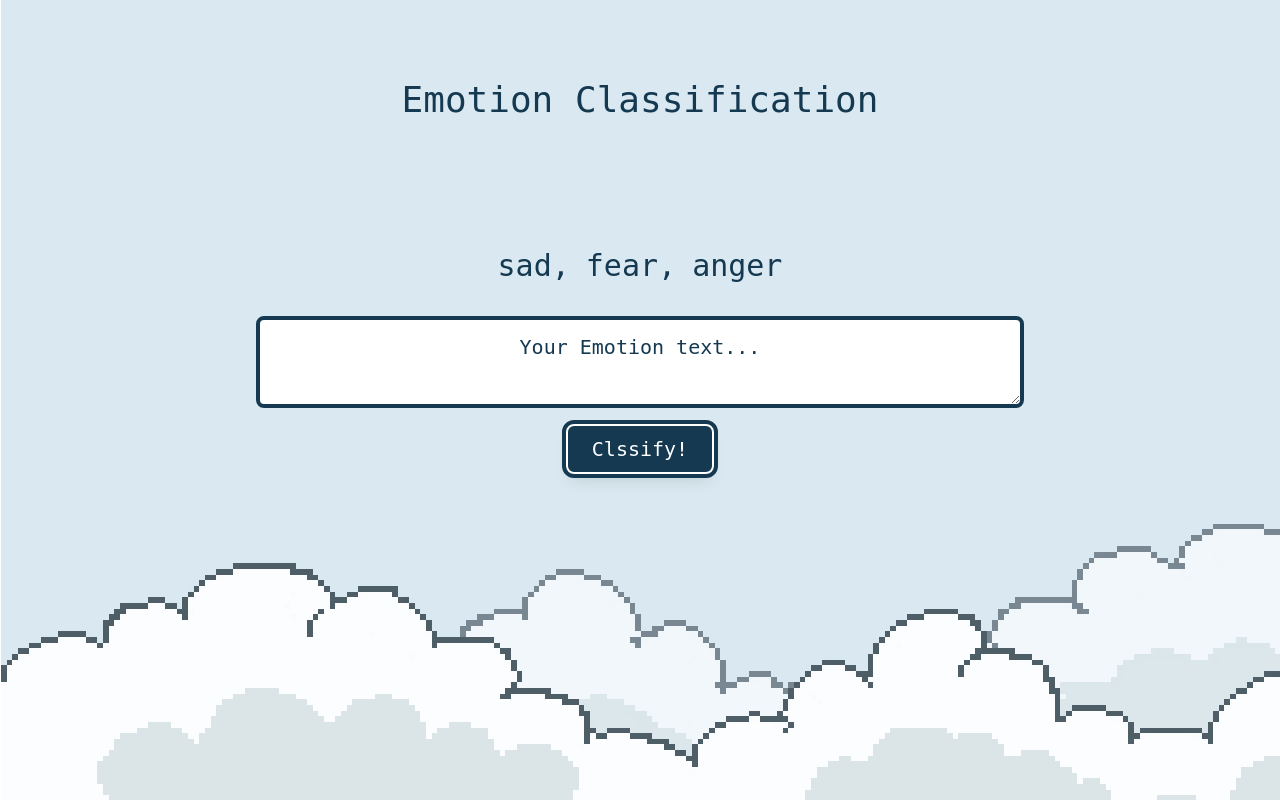
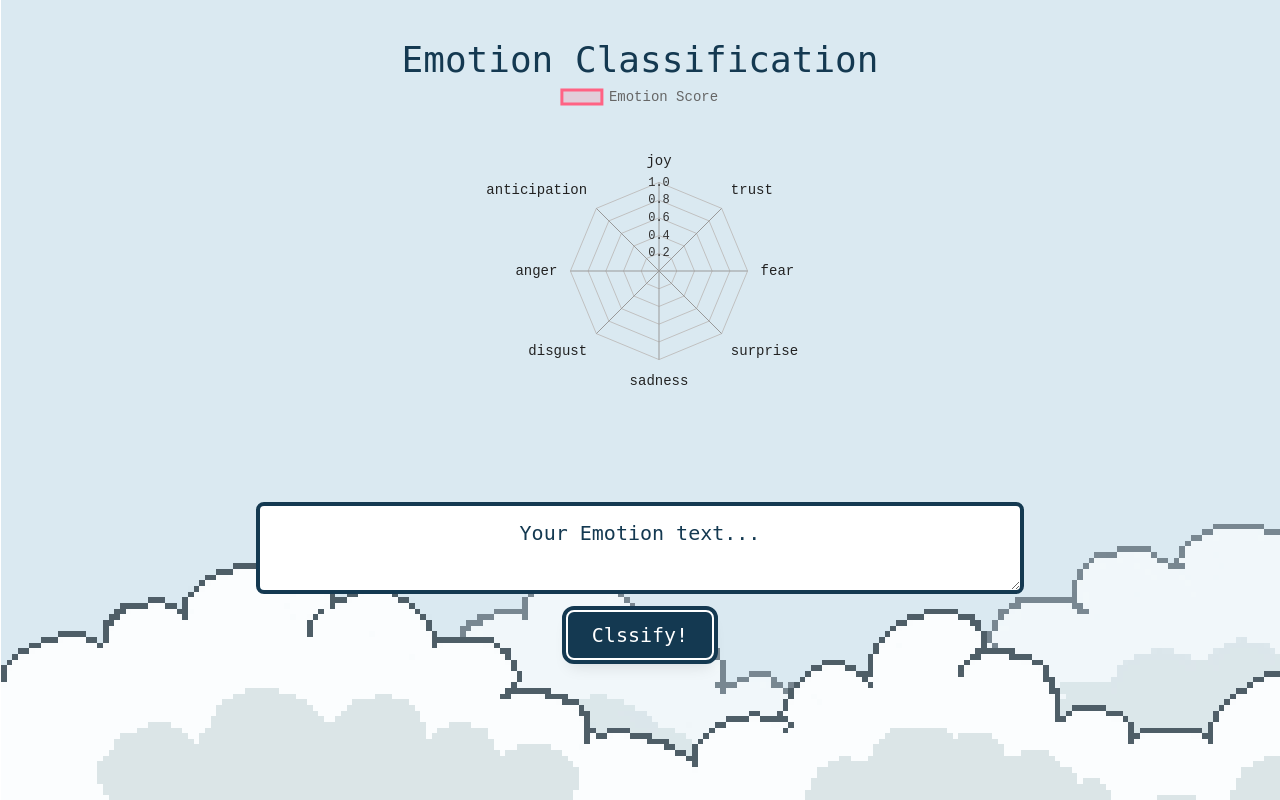
Before and after one commit to bypkt-bk/EmotionClassification, a Next.js app: page / in a window 1280 px wide. Built offline with nearby package versions, Linux system fonts and the light colour scheme; a web font is replaced by a local one.

Commit message:
feat(classify): connect api and add chart

```diff
--- a/package.json
+++ b/package.json
@@ -12,9 +12,11 @@
     "prepare": "husky"
   },
   "dependencies": {
+    "chart.js": "^4.4.9",
+    "next": "15.3.1",
     "react": "^19.0.0",
-    "react-dom": "^19.0.0",
-    "next": "15.3.1"
+    "react-chartjs-2": "^5.3.0",
+    "react-dom": "^19.0.0"
   },
   "devDependencies": {
     "@eslint/eslintrc": "^3",
--- /dev/null
+++ b/src/app/component/chart.tsx
@@ -0,0 +1,111 @@
+"use client";
+import React from "react";
+import { Radar } from "react-chartjs-2";
+import {
+  Chart as ChartJS,
+  RadialLinearScale,
+  PointElement,
+  LineElement,
+  Filler,
+  Tooltip,
+  Legend,
+} from "chart.js";
+
+// Register chart elements
+ChartJS.register(
+  RadialLinearScale,
+  PointElement,
+  LineElement,
+  Filler,
+  Tooltip,
+  Legend,
+);
+
+// Define prop type
+type Props = {
+  emotion_score: number[];
+};
+
+const EmotionRadarChart: React.FC<Props> = ({ emotion_score }) => {
+  const data = {
+    labels: [
+      "joy",
+      "trust",
+      "fear",
+      "surprise",
+      "sadness",
+      "disgust",
+      "anger",
+      "anticipation",
+    ],
+    datasets: [
+      {
+        label: "Emotion Score",
+        data: emotion_score,
+        backgroundColor: "rgba(255, 99, 132, 0.2)",
+        borderColor: "rgb(255, 99, 132)",
+        pointBackgroundColor: "rgb(255, 99, 132)",
+        pointBorderColor: "#fff",
+        pointHoverBackgroundColor: "#fff",
+        pointHoverBorderColor: "rgb(255, 99, 132)",
+      },
+    ],
+  };
+
+  const options = {
+    responsive: true,
+    maintainAspectRatio: false,
+    plugins: {
+      legend: {
+        labels: {
+          font: {
+            family: "'Pixelify Sans', monospace",
+            size: 14,
+          },
+        },
+      },
+    },
+
+    elements: {
+      line: {
+        borderWidth: 3,
+      },
+    },
+    scales: {
+      r: {
+        suggestedMin: 0,
+        suggestedMax: 1,
+        pointLabels: {
+          font: {
+            family: "'Pixelify Sans', monospace",
+            size: 14,
+          },
+          color: "#222222",
+        },
+        ticks: {
+          display: true,
+          font: {
+            family: "'Pixelify Sans', monospace",
+            size: 12,
+          },
+          color: "#333333",
+          backdropColor: "transparent",
+        },
+        grid: {
+          color: "#c0c0c0",
+        },
+        angleLines: {
+          color: "#999999",
+        },
+      },
+    },
+  };
+
+  return (
+    <div className="w-[350px] h-[350px] font-pixelify">
+      <Radar data={data} options={options} />
+    </div>
+  );
+};
+
+export default EmotionRadarChart;
--- a/src/app/globals.css
+++ b/src/app/globals.css
@@ -14,6 +14,7 @@
   --color-blancdeblanc: #e7eae7;
   --color-blueheaven: #5b809a;
   --color-midnight: #17161d;
+  --color-redlight: #fc4871;
 }
 
 @media (prefers-color-scheme: dark) {
--- a/src/app/page.tsx
+++ b/src/app/page.tsx
@@ -1,25 +1,70 @@
+"use client";
+import { useState } from "react";
+import EmotionRadarChart from "./component/chart";
+
 export default function Home() {
-  const emotion: string[] = ["sad", "fear", "anger"];
+  const [text, setText] = useState<string>();
+  const [emotion, setEmotion] = useState<string[]>([]);
+  const [emotionScores, setEmotionScores] = useState<number[]>([]);
+  const handleClassify = (e: React.FormEvent) => {
+    e.preventDefault();
+    const fetchData = async () => {
+      const res = await fetch("http://localhost:8000/predict", {
+        method: "POST",
+        headers: { "Content-Type": "application/json" },
+        body: JSON.stringify({ text }),
+      });
+
+      const data = await res.json();
+      setEmotion(data.emotion_label);
+      setEmotionScores(data.emotion_scores);
+      console.log(data);
+    };
+
+    fetchData();
+  };
+
   return (
-    <div className="flex flex-col items-center min-h-screen p-8 gap-32 pt-20">
+    <div className="flex flex-col items-center min-h-screen p-8 pt-10">
       <h1 className="text-gibraltar font-pixelify text-4xl">
         Emotion Classification
       </h1>
-      <section className="flex flex-col w-full justify-center gap-8">
+      <section className="flex flex-col w-full justify-center items-center gap-4">
+        <EmotionRadarChart emotion_score={emotionScores} />
         <div className="flex w-full justify-center gap-4">
-          {emotion.map((emo, index) => (
-            <h3 key={index} className="text-gibraltar font-pixelify text-3xl">
-              {emo}
-              {index !== emotion.length - 1 && ","}
-            </h3>
-          ))}
+          <div className="h-[40px] flex w-full justify-center">
+            {emotion.map((emo, index) => (
+              <h2
+                key={index}
+                className="text-redlight font-pixelify text-4xl"
+                style={{
+                  textShadow: `
+                -2px -2px 0 #143951,
+                2px -2px 0 #143951,
+                -2px 2px 0 #143951,
+                2px 2px 0 #143951
+              `,
+                }}
+              >
+                {emo}
+                {index !== emotion.length - 1 && `,${"\u00A0"}`}
+              </h2>
+            ))}
+          </div>
         </div>
-        <form className="flex flex-col items-center w-full gap-4">
+        <form
+          onSubmit={handleClassify}
+          className="flex flex-col items-center w-full gap-4"
+        >
           <textarea
             placeholder="Your Emotion text..."
+            onChange={(e) => setText(e.target.value)}
             className="w-full max-w-3xl text-center text-[20px] px-6 py-3 bg-white border-[4px] border-gibraltar placeholder:text-gibraltar text-gibraltar font-pixelify focus:outline-none rounded-lg min-h-[60px] max-h-[300px]"
           ></textarea>
-          <button className="px-6 py-2 bg-gibraltar text-white text-[20px] border-[2px] border-white outline-[4px] outline-gibraltar hover:bg-blueheaven hover:outline-blueheaven cursor-pointer rounded-lg shadow-lg font-pixelify transition">
+          <button
+            type="submit"
+            className="px-6 py-2 bg-gibraltar text-white text-[20px] border-[2px] border-white outline-[4px] outline-gibraltar hover:bg-blueheaven hover:outline-blueheaven cursor-pointer rounded-lg shadow-lg font-pixelify transition"
+          >
             Clssify!
           </button>
         </form>
```
Also changed, not shown: 1 other file (tests, documents, lock files or other folders).
